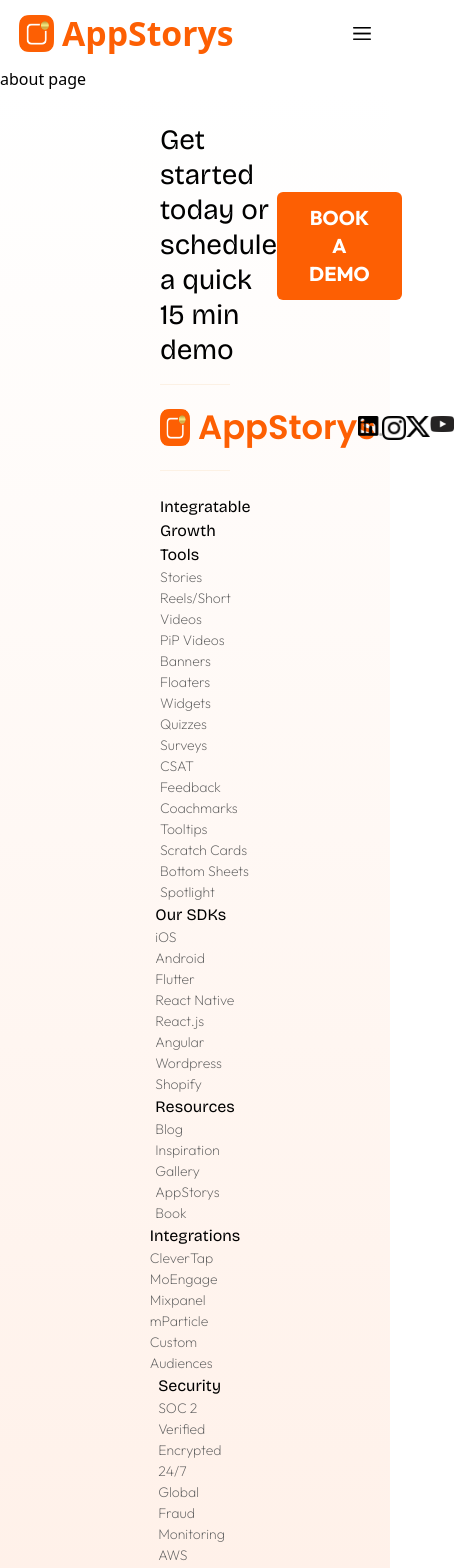
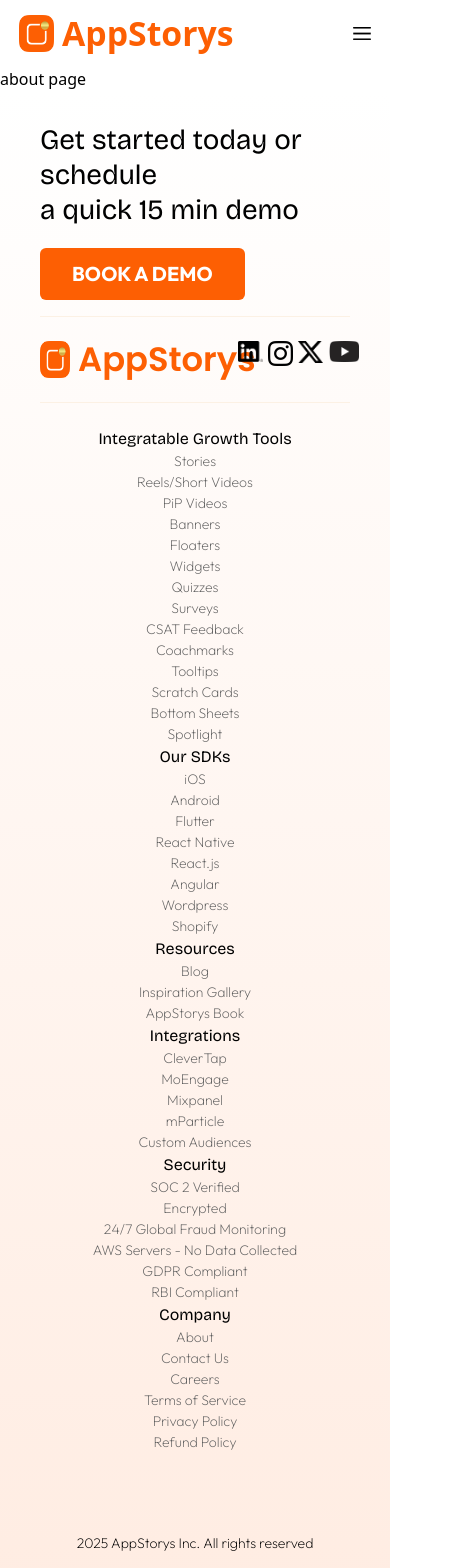
Before and after one commit to sangam-verma9/appStorys, a Next.js app: page /about in a window 390 px wide. Shown: the top 1568 px of the page, 454 px wide, since content can reach past the window. Built offline with nearby package versions, Linux system fonts and the light colour scheme.

Commit message:
footer resposive

```diff
--- a/src/app/components/Footer.jsx
+++ b/src/app/components/Footer.jsx
@@ -19,13 +19,13 @@
 });
 const Footer = () => {
   return (
-    <div className='px-40  py-8 bg-gradient-to-b from-white to-[#FFEBE0]'>
-      <div className={`flex justify-between items-center`}>
+    <div className='sm:px-14 md:px-20 lg:px-32 xl:px-40 px-10 py-8 bg-gradient-to-b from-white to-[#FFEBE0]'>
+      <div className={`flex flex-col sm:flex-row sm:justify-between sm:items-center`}>
         <h2 className={`text-[28px] ${bricolageGrotesque.className} leading-tight`}>Get started today or schedule<br /> a quick 15 min demo</h2>
-        <div><button className={` ${outfit.className} px-8 py-3 bg-[#FD5F03] cursor-pointer rounded-md text-white text-xl font-bold`}>BOOK A DEMO</button></div>
+        <div className='mt-5 sm:mt-0'><button className={` ${outfit.className} px-8 py-3 bg-[#FD5F03] cursor-pointer rounded-md text-white text-xl font-bold`}>BOOK A DEMO</button></div>
       </div>
       <div className='w-[100%] h-[0.8px] bg-[#fcf1e4] relative my-4'></div>
-      <div className='flex justify-between items-center my-4 py-2'>
+      <div className='flex sm:flex-row justify-between sm:items-center my-4 py-2'>
         <div className='flex'>
           <img src={logo.src} alt={`${logo}`} width={30} height={30} className="mr-2" />
           <h1 className={`hover:cursor-pointer text-[#FD5F03] font-Poppins font-semibold text-[4vh] leading-[110%] ${poppins.className}`}>
@@ -49,8 +49,8 @@
       </div>
       <div className='w-[100%] h-[0.8px] bg-[#fcf1e4] relative my-2'></div>
       <div className='grid grid-cols-1 sm:grid-cols-4 my-4 mt-6'>
-        <div className='flex'>
-          <div className='flex flex-col'>
+        <div className='flex justify-center sm:justify-normal'>
+          <div className='flex flex-col text-center sm:text-left'>
             <h3 className={`${bricolageGrotesque.className} capitalize`}>Integratable growth Tools</h3>
             <p className={`${outfit.className} font-extralight capitalize text-[#606060] hover:text-[#000000] text-[14px]`}>Stories</p>
             <p className={`${outfit.className} font-extralight capitalize text-[#606060] hover:text-[#000000] text-[14px]`}>reels/Short videos</p>
@@ -70,7 +70,7 @@
         </div>
         <div className='flex justify-center'>
           <div className='flex flex-col justify-between'>
-            <div className='flex flex-col'>
+            <div className='flex flex-col text-center sm:text-left'>
               <h3 className={`${bricolageGrotesque.className} capitalize  `}>Our SDKs</h3>
               <p className={`${outfit.className} font-extralight text-[#606060] hover:text-[#000000] text-[14px] `}>iOS</p>
               <p className={`${outfit.className} font-extralight capitalize text-[#606060] hover:text-[#000000] text-[14px]`}>android</p>
@@ -81,7 +81,7 @@
               <p className={`${outfit.className} font-extralight capitalize text-[#606060] hover:text-[#000000] text-[14px]`}>wordpress</p>
               <p className={`${outfit.className} font-extralight capitalize text-[#606060] hover:text-[#000000] text-[14px]`}>shopify</p>
             </div>
-            <div className='flex flex-col '>
+            <div className='flex flex-col text-center sm:text-left'>
               <h3 className={`${bricolageGrotesque.className} capitalize  `}>resources</h3>
               <p className={`${outfit.className} font-extralight capitalize text-[#606060] hover:text-[#000000] text-[14px]`}>blog</p>
               <p className={`${outfit.className} font-extralight capitalize text-[#606060] hover:text-[#000000] text-[14px]`}>inspiration gallery</p>
@@ -91,7 +91,7 @@
         </div>
 
         <div className='flex justify-center'>
-          <div className='flex flex-col'>
+          <div className='flex flex-col text-center sm:text-left'>
             <h3 className={`${bricolageGrotesque.className} capitalize  `}>Integrations</h3>
             <p className={`${outfit.className} font-extralight text-[#606060] hover:text-[#000000] text-[14px] capitalize`}>cleverTap</p>
             <p className={`${outfit.className} font-extralight text-[#606060] hover:text-[#000000] text-[14px]`}>MoEngage</p>
@@ -100,9 +100,9 @@
             <p className={`${outfit.className} font-extralight text-[#606060] hover:text-[#000000] text-[14px]`}>Custom Audiences</p>
           </div>
         </div>
-        <div className='flex justify-end'>
+        <div className='flex sm:justify-end justify-center'>
           <div className='flex flex-col justify-between'>
-            <div className='flex flex-col'>
+            <div className='flex flex-col text-center sm:text-left'>
               <h3 className={`${bricolageGrotesque.className} capitalize  `}>security</h3>
               <p className={`${outfit.className} font-extralight text-[#606060] hover:text-[#000000] text-[14px] capitalize`}>SOC 2 verified</p>
               <p className={`${outfit.className} font-extralight text-[#606060] hover:text-[#000000] text-[14px] capitalize`}>encrypted</p>
@@ -111,7 +111,7 @@
               <p className={`${outfit.className} font-extralight text-[#606060] hover:text-[#000000] text-[14px] capitalize`}>GDPR Compliant</p>
               <p className={`${outfit.className} font-extralight text-[#606060] hover:text-[#000000] text-[14px] capitalize`}>RBI Compliant</p>
             </div>
-            <div className='flex flex-col '>
+            <div className='flex flex-col text-center sm:text-left'>
               <h3 className={`${bricolageGrotesque.className} capitalize  `}>company</h3>
               <p className={`${outfit.className} font-extralight capitalize text-[#606060] hover:text-[#000000] text-[14px]`}>about</p>
               <p className={`${outfit.className} font-extralight capitalize text-[#606060] hover:text-[#000000] text-[14px]`}>contact us</p>
@@ -123,9 +123,9 @@
           </div>
         </div>
       </div>
-      <div className='flex justify-between mt-20 items-center'>
-        <div><p className={`${outfit.className} font-extralight text-[14px]`}>2025 AppStorys Inc. All rights reserved</p></div>
-        <div><p className={`${bricolageGrotesque.className} text-[18px] `}>Made with ❤️ in USA & India</p></div>
+      <div className='flex-col sm:flex-row flex justify-between mt-20 items-center'>
+        <div><p className={`${outfit.className} font-extralight text-[14px] mb-5 sm:mb-0`}>2025 AppStorys Inc. All rights reserved</p></div>
+        <div><p className={`${bricolageGrotesque.className} text-[18px] mb-5 sm:mb-0`}>Made with ❤️ in USA & India</p></div>
         <div className='flex w-[20%] justify-end'>
           <img src={footer_img1.src} height={10} width={40} alt='footer img 1' className='mx-4' />
           <img src={footer_img2.src} height={10} width={50} alt='footer img 2' />
--- a/src/app/page.js
+++ b/src/app/page.js
@@ -7,9 +7,9 @@
 export default function Home() {
   return (
     <>
-      <LandingPage />
-      <Whyus />
-      <HowItWorks/>
+      {/* <LandingPage /> */}
+      {/* <Whyus /> */}
+      {/* <HowItWorks/> */}
     </>
   );
 }
```
Also changed, not shown: src/app/components/Whyus/Whyus.css (deleted, +0 -8 lines), src/app/components/Whyus/Whyus.jsx (+10 -9 lines).
